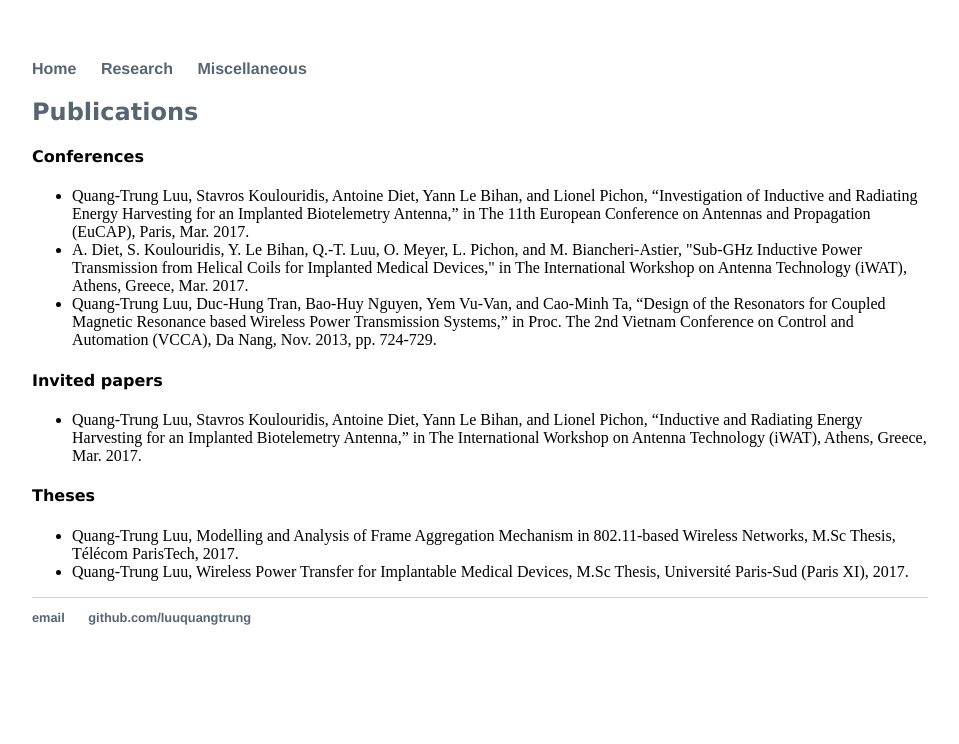
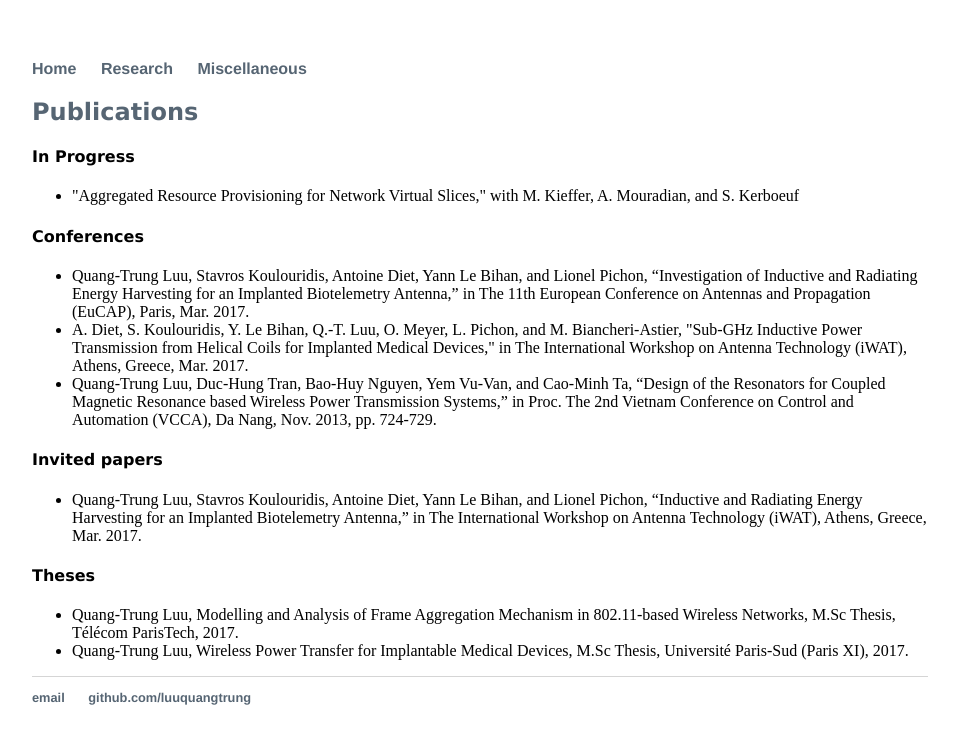
Before and after one commit to luuquangtrung/luuquangtrung.github.io_v1, a Jekyll site: the page built from research/index.html, in a window 1280 px wide. Shown: the top 744 px of the page, without its empty margins (160-1119 px from the left). Built offline with Jekyll 4.4.1, drawn with Linux system fonts in a browser that asks for light colours.

Commit message:
Update index.html

```diff
--- a/research/index.html
+++ b/research/index.html
@@ -3,13 +3,23 @@ layout: default
 title: Research
 ---
 <div>
-<h2 style="font-family:verdana; color:#566573">Publications</h2>
+	<h2 style="font-family:verdana; color:#566573">Publications</h2>
 </div>
 
 <!-- <div>&nbsp;</div> -->
 
 <div>
-<h4 style="font-family:verdana;">Conferences</h4>
+<h4 style="font-family:verdana;">In Progress</h4>
+</div>
+
+<ul>
+	<li>
+	 "Aggregated Resource Provisioning for Network Virtual Slices," with M. Kieffer, A. Mouradian, and S. Kerboeuf
+	</li>
+</ul>
+
+<div>
+	<h4 style="font-family:verdana;">Conferences</h4>
 </div>
 
 <ul>
@@ -26,7 +36,7 @@ title: Research
 </ul>
 
 <div>
-<h4 style="font-family:verdana;">Invited papers</h4>
+	<h4 style="font-family:verdana;">Invited papers</h4>
 </div>
 
 <ul>
@@ -36,7 +46,7 @@ title: Research
 </ul>
 
 <div>
-<h4 style="font-family:verdana;">Theses</h4>
+	<h4 style="font-family:verdana;">Theses</h4>
 </div>
 
 <ul>
```
